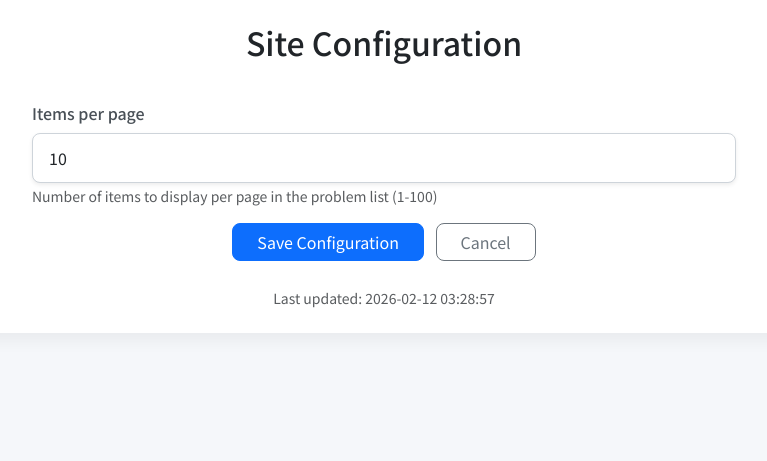
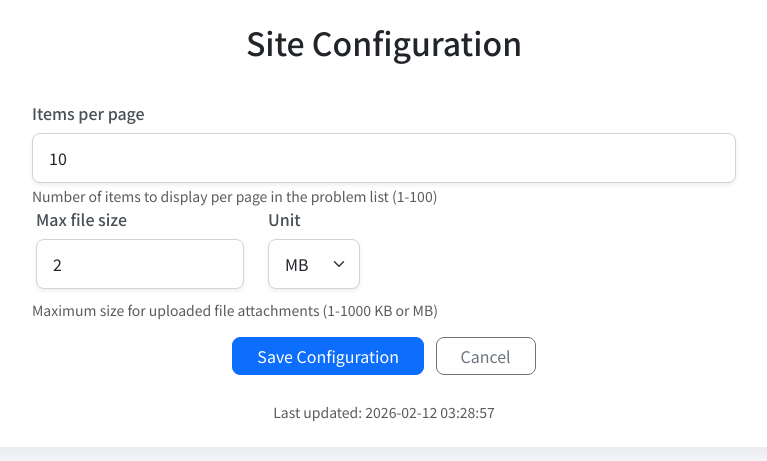
Before and after one commit to cnluyq/lore_keeper, a Django app: page /site-config/edit/ in a window 1280 px wide. Shown: the part 135-596 px from the top of the page, without its empty margins (256-1023 px from the left). Run offline with Django 4.2, Linux system fonts and the light colour scheme; the visitor is signed in with stand-in values (Sample User, id 1); data comes from the database, SQL or seed files in the repository.

Commit message:
add config support for max file size

```diff
--- a/problems/forms.py
+++ b/problems/forms.py
@@ -75,7 +75,7 @@ class SensitiveWordForm(forms.ModelForm):
 class SiteConfigForm(forms.ModelForm):
     class Meta:
         model = SiteConfig
-        fields = ['items_per_page']
+        fields = ['items_per_page', 'max_file_size', 'max_file_size_unit']
         widgets = {
             'items_per_page': forms.NumberInput(attrs={
                 'class': 'form-control',
@@ -83,9 +83,20 @@ class SiteConfigForm(forms.ModelForm):
                 'max': 100,
                 'placeholder': 'Items per page (1-100)'
             }),
+            'max_file_size': forms.NumberInput(attrs={
+                'class': 'form-control',
+                'min': 1,
+                'max': 1000,
+                'placeholder': 'File size value (1-1000)'
+            }),
+            'max_file_size_unit': forms.Select(attrs={
+                'class': 'form-select'
+            }),
         }
         labels = {
             'items_per_page': 'Items per page',
+            'max_file_size': 'Max file size',
+            'max_file_size_unit': 'Unit',
         }
 
     def clean_items_per_page(self):
@@ -93,3 +104,11 @@ class SiteConfigForm(forms.ModelForm):
         if items_per_page < 1 or items_per_page > 100:
             raise forms.ValidationError('Items per page must be between 1 and 100.')
         return items_per_page
+
+    def clean_max_file_size(self):
+        max_file_size = self.cleaned_data['max_file_size']
+        if max_file_size < 1:
+            raise forms.ValidationError('Max file size must be at least 1.')
+        if max_file_size > 1000:
+            raise forms.ValidationError('Max file size cannot exceed 1000.')
+        return max_file_size
--- a/problems/models.py
+++ b/problems/models.py
@@ -128,6 +128,20 @@ class SiteConfig(models.Model):
         verbose_name="Items per page",
         help_text="Number of items to display per page"
     )
+
+    max_file_size = models.IntegerField(
+        default=2,
+        verbose_name="Max file size value",
+        help_text="Maximum file size value (1-1000)"
+    )
+
+    max_file_size_unit = models.CharField(
+        max_length=2,
+        choices=[('KB', 'KB'), ('MB', 'MB')],
+        default='MB',
+        verbose_name="File size unit"
+    )
+
     created_at = models.DateTimeField(auto_now_add=True)
     updated_at = models.DateTimeField(auto_now=True)
 
@@ -136,7 +150,14 @@ class SiteConfig(models.Model):
         verbose_name_plural = "site configuration"
 
     def __str__(self):
-        return f"Site Config (items_per_page: {self.items_per_page})"
+        return f"Site Config (items_per_page: {self.items_per_page}, max_file_size: {self.max_file_size}{self.max_file_size_unit})"
+
+    def get_max_file_size_bytes(self):
+        """Convert configured file size to bytes"""
+        if self.max_file_size_unit == 'KB':
+            return self.max_file_size * 1024
+        else:
+            return self.max_file_size * 1024 * 1024
 
     @classmethod
     def get_config(cls):
--- a/problems/templates/problems/site_config_edit.html
+++ b/problems/templates/problems/site_config_edit.html
@@ -31,6 +31,36 @@
         </small>
       </div>
 
+      <div class="row">
+        <div class="col-md-4">
+          <label class="form-label" for="{{ form.max_file_size.id_for_label }}">
+            Max file size
+          </label>
+          {{ form.max_file_size }}
+          {% if form.max_file_size.errors %}
+            <div class="text-danger small">
+              {{ form.max_file_size.errors|join:", " }}
+            </div>
+          {% endif %}
+        </div>
+        <div class="col-md-2">
+          <label class="form-label" for="{{ form.max_file_size_unit.id_for_label }}">
+            Unit
+          </label>
+          {{ form.max_file_size_unit }}
+          {% if form.max_file_size_unit.errors %}
+            <div class="text-danger small">
+              {{ form.max_file_size_unit.errors|join:", " }}
+            </div>
+          {% endif %}
+        </div>
+      </div>
+      <div class="col-12 mt-2">
+        <small class="form-text text-muted">
+          Maximum size for uploaded file attachments (1-1000 KB or MB)
+        </small>
+      </div>
+
       <div class="col-12 text-center">
         <button class="btn btn-primary px-4">Save Configuration</button>
         <a class="btn btn-outline-secondary px-4 ms-2" href="{% url 'problem_list' %}">
--- a/problems/views.py
+++ b/problems/views.py
@@ -49,7 +49,6 @@ from cryptography.hazmat.primitives.ciphers.aead import ChaCha20Poly1305
 
 # Multi-file constants
 FILE_DELIMITER = '|||'
-MAX_FILE_SIZE = 2 * 1024 * 1024  # 2MB
 
 
 def parse_files(file_field_value):
@@ -220,10 +219,14 @@ def problem_add(request):
                 upload_dir = os.path.join(settings.MEDIA_ROOT, f'{field_base}/temp_{temp_id}/')
                 os.makedirs(upload_dir, exist_ok=True)
 
+                max_size = SiteConfig.get_config().get_max_file_size_bytes()
+                config = SiteConfig.get_config()
+                size_str = f"{config.max_file_size}{config.max_file_size_unit}"
+
                 for f in files:
-                    # Validate file size (2MB)
-                    if f.size > MAX_FILE_SIZE:
-                        messages.warning(request, f'File {f.name} exceeds 2MB limit and was skipped.')
+                    # Validate file size
+                    if f.size > max_size:
+                        messages.warning(request, f'File {f.name} exceeds {size_str} limit and was skipped.')
                         continue
 
                     # Clean filename
@@ -379,10 +382,15 @@ def problem_edit(request, pk):
                     os.makedirs(upload_dir, exist_ok=True)
 
                     filenames = []
+                    # Get file size limit once for this upload batch
+                    max_size = SiteConfig.get_config().get_max_file_size_bytes()
+                    config = SiteConfig.get_config()
+                    size_str = f"{config.max_file_size}{config.max_file_size_unit}"
+
                     for f in files:
-                        # Validate file size (2MB)
-                        if f.size > MAX_FILE_SIZE:
-                            messages.warning(request, f'File {f.name} exceeds 2MB limit and was skipped.')
+                        # Validate file size
+                        if f.size > max_size:
+                            messages.warning(request, f'File {f.name} exceeds {size_str} limit and was skipped.')
                             continue
 
                         # Clean filename
@@ -804,6 +812,17 @@ def sensitive_word_delete(request, pk):
 def upload_image(request):
     if request.method == 'POST' and request.FILES.get('image'):
         image = request.FILES['image']
+
+        # Validate file size before saving
+        max_size = SiteConfig.get_config().get_max_file_size_bytes()
+        config = SiteConfig.get_config()
+        size_str = f"{config.max_file_size}{config.max_file_size_unit}"
+
+        if image.size > max_size:
+            return JsonResponse({
+                'error': f'Image size exceeds {size_str} limit'
+            }, status=400)
+
         clean_name = image.name.replace(' ', '_')
         upload_images_path = os.path.join(settings.MEDIA_ROOT, 'upload_images')
         fs = FileSystemStorage(location=upload_images_path)
```
